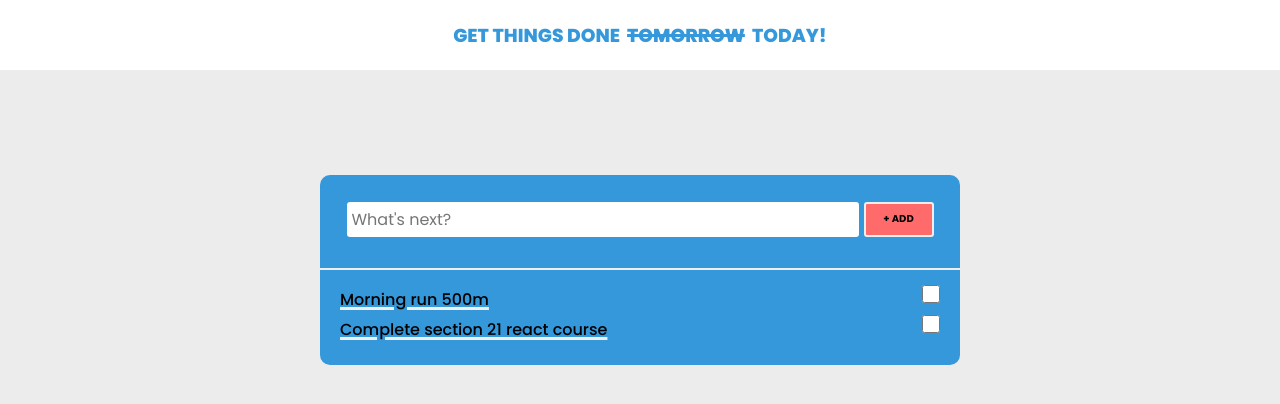
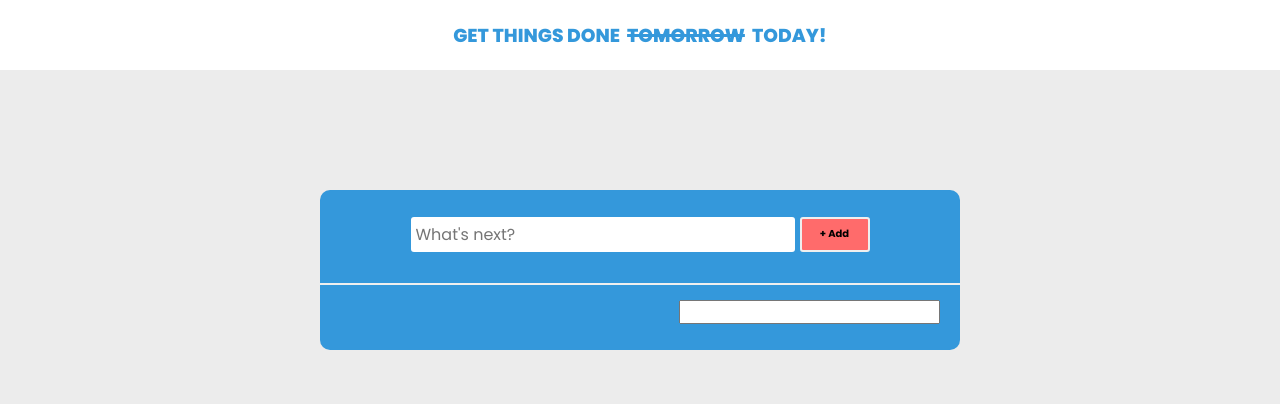
Before and after one commit to farhanputra07/todoApp, a React (Create React App) app: page / in a window 1280 px wide. Shown: the top 404 px of the page. Built offline with nearby package versions, Linux system fonts and the light colour scheme.

Commit message:
delete input and button components in UI folder

```diff
--- a/src/components/Layout/MainContent.js
+++ b/src/components/Layout/MainContent.js
@@ -5,8 +5,7 @@ import classes from './MainContent.module.css';
 import TodoItem from '../TodoItem/TodoItem';
 
 const DUMMY_TODO = [
-  { id: 'td1', text: 'Morning run 500m' },
-  { id: 'td2', text: 'Complete section 21 react course' },
+  { id: 'td1', task: 'Go shopping', isCompleted: false, isEditing: false },
 ];
 
 const MainContent = () => {
--- a/src/components/TodoItem/ListofTodoItem.js
+++ b/src/components/TodoItem/ListofTodoItem.js
@@ -1,10 +1,9 @@
-import Input from '../UI/Input';
 import { Fragment } from 'react';
 const ListofTodoItem = (props) => {
   return (
     <Fragment>
       <label htmlFor={props.property.id}>{props.text}</label>
-      <Input value={props.property} />
+      <input />
     </Fragment>
   );
 };
--- a/src/components/UI/Button.js
+++ /dev/null
@@ -1,11 +0,0 @@
-import React from 'react';
-import classes from './Button.module.css';
-const Button = (props) => {
-  return (
-    <button className={classes.button} {...props.btn}>
-      {props.btnName}
-    </button>
-  );
-};
-
-export default Button;
--- a/src/components/UI/Button.module.css
+++ /dev/null
@@ -1,10 +0,0 @@
-.button {
-  width: 70px;
-  border-radius: 3px;
-  border: 2px solid #efefef;
-  font-family: inherit;
-  font-size: 10px;
-  font-weight: 700;
-  height: 35px;
-  background-color: #ff6b6b;
-}
--- a/src/components/UI/Input.js
+++ /dev/null
@@ -1,15 +0,0 @@
-import React from 'react';
-import classes from './Input.module.css';
-const Input = (props) => {
-  const { addClass } = props;
-  return (
-    <input
-      {...props.value}
-      className={
-        addClass === 'addTodo' ? `${classes.input}` : `${classes.checkBox}`
-      }
-    />
-  );
-};
-
-export default Input;
--- a/src/components/UI/Input.module.css
+++ /dev/null
@@ -1,17 +0,0 @@
-.input {
-  width: 80%;
-  padding: 5px;
-  border-radius: 3px;
-  border: none;
-  font: inherit;
-  margin-right: 5px;
-}
-
-.input:focus {
-  outline: none;
-}
-
-.checkBox {
-  height: 18px;
-  width: 18px;
-}
--- a/src/components/UserInput/UserInput.js
+++ b/src/components/UserInput/UserInput.js
@@ -1,15 +1,10 @@
-import Button from '../UI/Button';
 import classes from './UserInput.module.css';
-import Input from '../UI/Input';
+
 const UserInput = (props) => {
-  const btnName = '+ ADD';
-  const btnProperty = {
-    type: 'submit',
-  };
   return (
     <form className={classes.form}>
-      <Input value={props.value} addClass="addTodo" />
-      <Button btnName={btnName} btn={btnProperty} />
+      <input {...props.value} />
+      <button>+ Add</button>
     </form>
   );
 };
--- a/src/components/UserInput/UserInput.module.css
+++ b/src/components/UserInput/UserInput.module.css
@@ -9,8 +9,8 @@
   border-bottom: 2px solid #efefef;
 }
 
-/* .form input {
-  width: 80%;
+.form input {
+  width: 60%;
   padding: 5px;
   border-radius: 3px;
   border: none;
@@ -20,4 +20,15 @@
 
 .form input:focus {
   outline: none;
-} */
+}
+
+.form button {
+  width: 70px;
+  border-radius: 3px;
+  border: 2px solid #efefef;
+  font-family: inherit;
+  font-size: 10px;
+  font-weight: 700;
+  height: 35px;
+  background-color: #ff6b6b;
+}
```
Also changed, not shown: color.txt.
